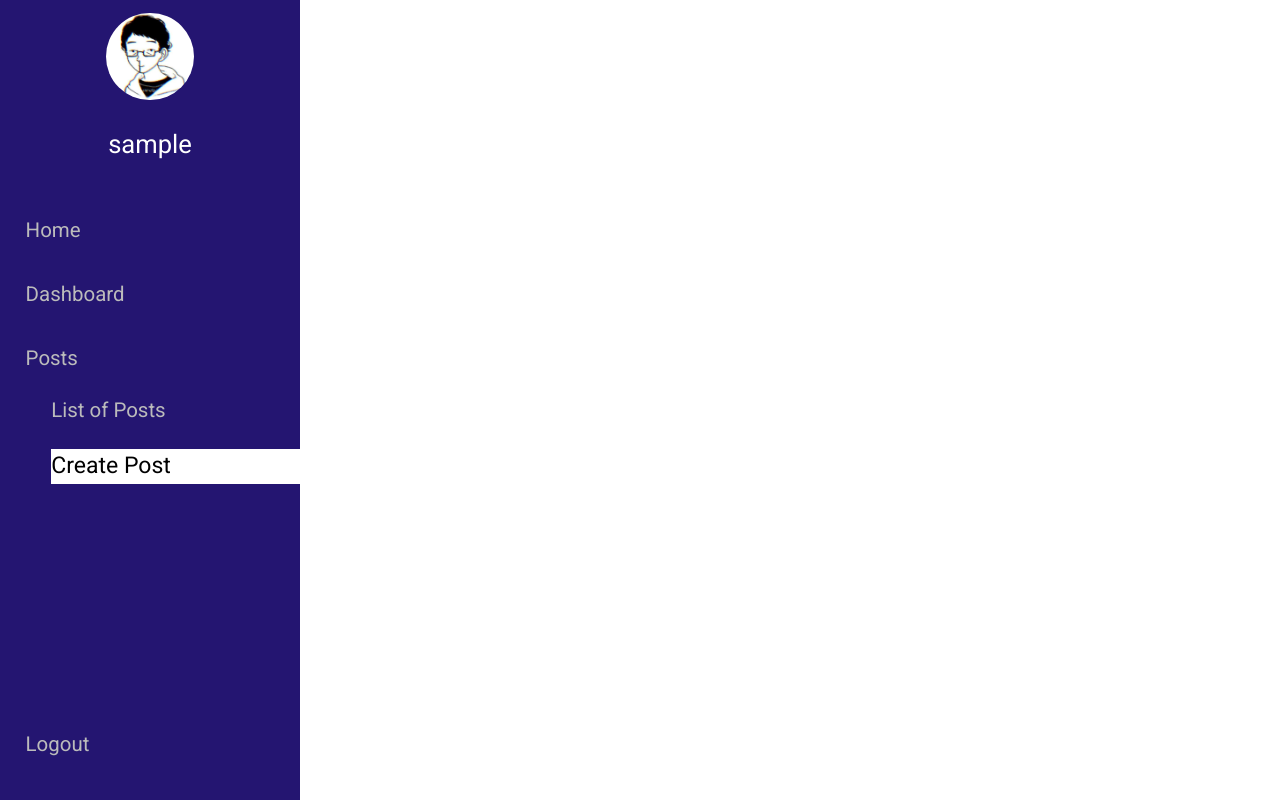
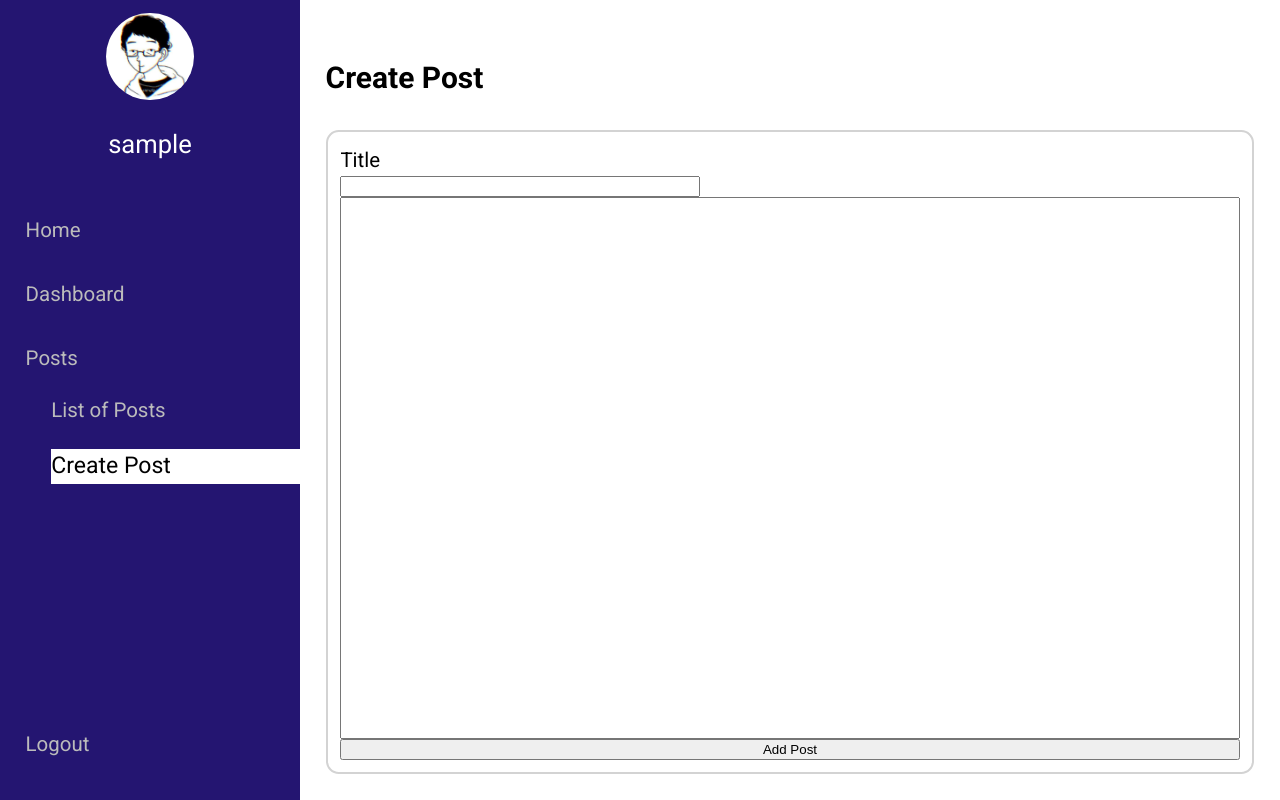
Before and after one commit to ShiniDev/ShiniDev-Blogs, a PHP site: page /ShiniDev-Blogs/cms/create in a window 1280 px wide. Run offline with PHP 8.4, Linux system fonts and the light colour scheme; the visitor is signed in with stand-in values (Sample User, id 1); data that the repository does not hold is empty.

Commit message:
Progress on creating posts Learned to upload&save file today

```diff
--- a/application/controllers/Cms.php
+++ b/application/controllers/Cms.php
@@ -24,8 +24,14 @@ class Cms extends CI_Controller
     public function create()
     {
         redirect_not_login('userauth');
-        $data['username'] = $_SESSION['user'];
-        $data['current_tag'] = 'create';
-        $this->load->view('templates/cms_template', $data);
+        $this->form_validation->set_rules('title', 'Title', 'required');
+        if ($this->form_validation->run() === FALSE)
+        {
+            $data['username'] = $_SESSION['user'];
+            $data['styles'] = '<link rel="stylesheet" type="text/css" href="' . base_url() . 'css/cms/create.css">';
+            $data['content'] = $this->load->view('cms/create', [], TRUE);
+            $data['current_tag'] = 'create';
+            $this->load->view('templates/cms_template', $data);
+        }
     }
 }
--- /dev/null
+++ b/application/views/cms/create.php
@@ -0,0 +1,8 @@
+<h3>Create Post</h3>
+<?= form_open_multipart('cms/create', 'class=form'); ?>
+<label for="title">Title</label>
+<input type="text" name="title" id="title" required>
+<textarea>
+</textarea>
+<input type="submit" value="Add Post">
+<?= form_close() ?>
--- a/application/views/templates/cms_template.php
+++ b/application/views/templates/cms_template.php
@@ -9,6 +9,7 @@
   <link href="https://fonts.googleapis.com/css2?family=Roboto:ital,wght@0,400;0,700;1,400;1,700&display=swap" rel="stylesheet">
   <link rel="stylesheet" type="text/css" href="<?= base_url() ?>css/variables.css">
   <link rel="stylesheet" type="text/css" href="<?= base_url() ?>css/templates/cms_template.css">
+  <?= $styles ?? '' ?>
   <meta name="viewport" content="width=device-width, initial-scale=1.0">
   <title>Shinidev</title>
   <style>
@@ -27,8 +28,10 @@
       background-color: white;
     }
 
-    <?php if (isset($current_tag)) {
-      if ($current_tag == 'lists' || $current_tag == 'create') { ?>div[name="posts"]>div {
+    <?php if (isset($current_tag))
+    {
+      if ($current_tag == 'lists' || $current_tag == 'create')
+      { ?>div[name="posts"]>div {
       display: flex;
     }
 
@@ -73,8 +76,8 @@
       </div>
     </div>
   </aside>
-  <div class="content flex-container">
-
+  <div class="content flex-container flex-column">
+    <?= $content ?? '' ?>
   </div>
   <script src="<?= base_url() ?>js/cms/helper.js"></script>
 </body>
--- /dev/null
+++ b/css/cms/create.css
@@ -0,0 +1,23 @@
+/* HTML Tags */
+label {
+	font-size: 0.8rem;
+}
+textarea {
+	flex: 1;
+	resize: none;
+}
+/* CSS Classes */
+.form {
+	display: flex;
+	flex: 1;
+	flex-flow: column nowrap;
+	padding: 0.5em;
+	border: 2px solid lightgray;
+	border-radius: 0.5em;
+}
+/* CSS Selectors */
+input[name="title"] {
+	width: 40%;
+}
+input[type="submit"] {
+}
--- a/css/templates/cms_template.css
+++ b/css/templates/cms_template.css
@@ -121,4 +121,8 @@ div[name="posts"] > div > * {
 	padding-left: 0.5em;
 	padding-bottom: 1em;
 }
+
+.content {
+	padding: 1em;
+}
 /* -------------------- */
```
